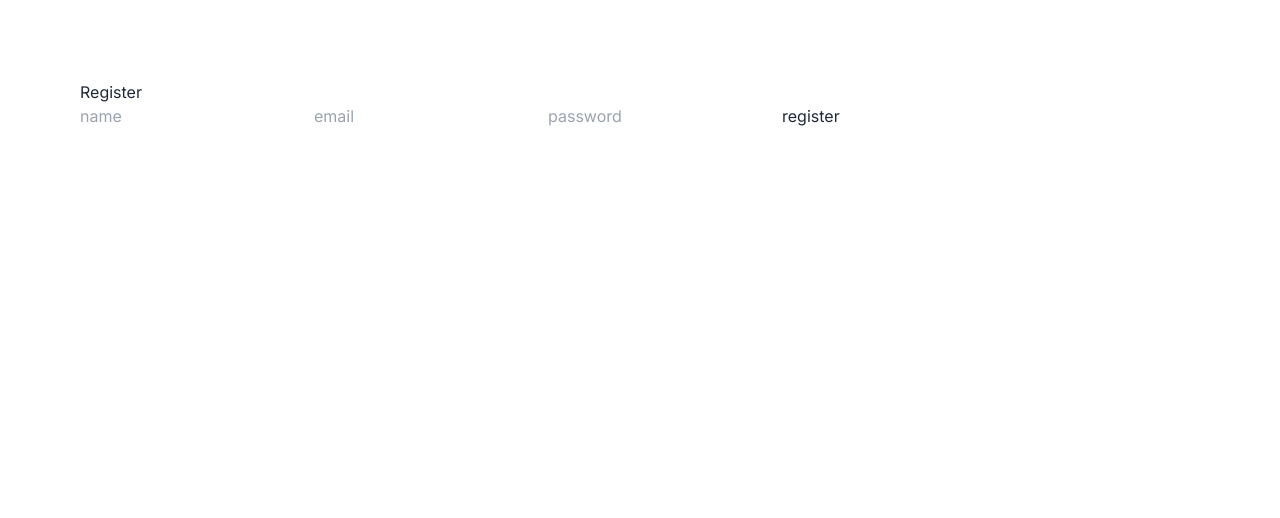
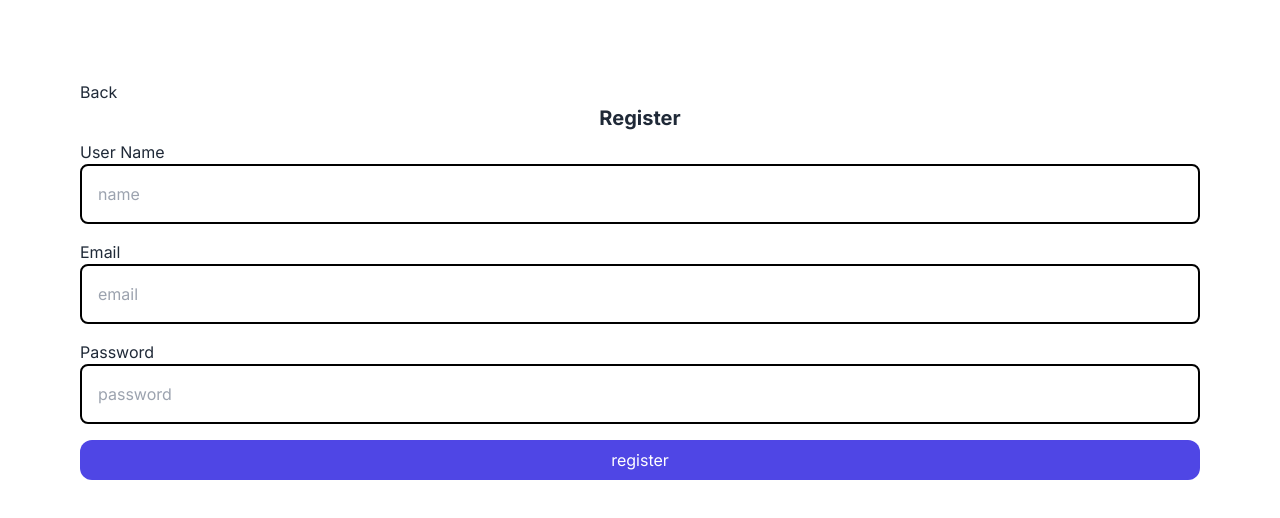
Before and after one commit to fajri-farid/eventmakers-bitwiz, a Next.js app: page /register in a window 1280 px wide. Shown: the top 518 px of the page. Built offline with nearby package versions, Linux system fonts and the light colour scheme.

Commit message:
feat: registter when the form is not complete, can't click it and when it completed it will direct to login page and back botton to first page

```diff
--- a/src/app/(auth)/register/page.js
+++ b/src/app/(auth)/register/page.js
@@ -1,10 +1,14 @@
+import { BackToDasboard } from "@/components/auth/login/back";
 import { Register } from "@/components/auth/register/register";
 import React from "react";
 
 export default function page() {
   return (
     <div className="m-10 p-10">
-      <Register />
+      <div><BackToDasboard/></div>
+      <div>
+        <Register />
+      </div>
     </div>
   );
 }
--- a/src/components/auth/register/register.jsx
+++ b/src/components/auth/register/register.jsx
@@ -1,16 +1,19 @@
 "use client";
+import { useRouter } from "next/navigation";
+import { useState } from "react";
 
 export const Register = () => {
+  const router = useRouter();
+  const [formValues, setFormValues] = useState({
+    name: "",
+    email: "",
+    password: "",
+  });
+
   async function handleSubmitRegister(event) {
-    //tidak me-refresh
     event.preventDefault();
 
-    //how to get the value
-    const name = event.target.name.value;
-    const email = event.target.email.value;
-    const password = event.target.password.value;
-
-    // console.log({ name, email, password });
+    const { name, email, password } = formValues; // Mengambil nilai dari formValues yang telah diperbarui
 
     //fetch the api
     const res = await fetch("https://eventmakers-api.fly.dev/auth/register", {
@@ -26,16 +29,59 @@ export const Register = () => {
     });
     const data = await res.json();
     console.log(data);
+
+    router.push("/login");
   }
+
+  const handleChange = (event) => {
+    const { name, value } = event.target;
+    setFormValues({
+      ...formValues,
+      [name]: value,
+    });
+  };
+
+  // disable button jika ada field yang kosong
+  const isFormValid =
+    formValues.name && formValues.email && formValues.password;
 
   return (
     <div>
-      <h2>Register</h2>
+      <h2 className="mb-2 font-bold text-xl text-center">Register</h2>
       <form onSubmit={handleSubmitRegister}>
-        <input name="name" placeholder="name" />
-        <input name="email" placeholder="email" />
-        <input name="password" placeholder="password" />
-        <button>register</button>
+        <h2>User Name</h2>
+        <input
+          name="name"
+          placeholder="name"
+          value={formValues.name}
+          type="text"
+          className="border-2 border-black p-4 mb-4 block rounded-lg w-full"
+          onChange={handleChange}
+        />
+        <h2>Email</h2>
+        <input
+          name="email"
+          placeholder="email"
+          value={formValues.email}
+          type="email"
+          className="border-2 border-black p-4 mb-4 block rounded-lg w-full"
+          onChange={handleChange}
+        />
+        <h2>Password</h2>
+        <input
+          name="password"
+          placeholder="password"
+          value={formValues.password}
+          type="password"
+          className="border-2 border-black p-4 mb-4 block rounded-lg w-full"
+          onChange={handleChange}
+        />
+        <button
+          className="bg-indigo-600 text-white p-2 rounded-xl w-full"
+          disabled={!isFormValid}
+        >
+          register
+        </button>
       </form>
     </div>
   );
```
